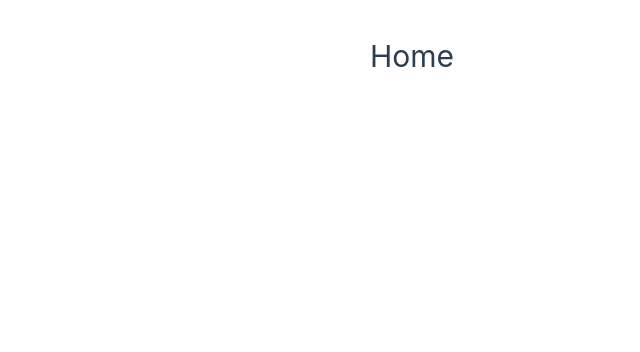
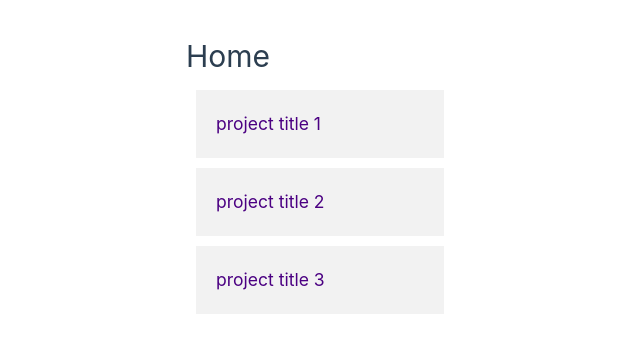
Before and after one commit to MadThura/project-planner, a Vue app: page / in a window 1280 px wide. Shown: the top 352 px of the page, without its empty margins (186-826 px from the left). Built offline with nearby package versions, Linux system fonts and the light colour scheme; data requests are answered from the project's data file.

Commit message:
fetch projects and show in home and singleproject component

```diff
--- /dev/null
+++ b/database/db.json
@@ -0,0 +1,19 @@
+{
+    "projects" : [
+        {
+            "id" : 1,
+            "title" : "project title 1",
+            "detail" : "project detail 1"
+        },
+        {
+            "id" : 2,
+            "title" : "project title 2",
+            "detail" : "project detail 2"
+        },
+        {
+            "id" : 3,
+            "title" : "project title 3",
+            "detail" : "project detail 3"
+        }
+    ]
+}
--- a/package.json
+++ b/package.json
@@ -6,7 +6,8 @@
   "scripts": {
     "dev": "vite",
     "build": "vite build",
-    "preview": "vite preview"
+    "preview": "vite preview",
+    "json": "json-server --watch database/db.json"
   },
   "dependencies": {
     "vue": "^3.5.12",
--- a/src/assets/main.css
+++ b/src/assets/main.css
@@ -23,7 +23,7 @@
 
 @media (min-width: 1024px) {
   body {
-    display: flex;
+    /* display: flex; */
   }
 
   #app {
--- /dev/null
+++ b/src/components/SingleProject.vue
@@ -0,0 +1,34 @@
+<template>
+  <div class="project" @click="showDetail=!showDetail">
+    <h3>{{ project.title }}</h3>
+    <p v-if="showDetail">{{ project.detail }}</p>
+  </div>
+</template>
+
+<script>
+export default {
+  props: ['project'],
+  data() {
+    return {
+      showDetail: false
+    }
+  }
+}
+</script>
+
+<style>
+.project {
+  padding: 20px;
+  background-color: #f2f2f2;
+  cursor: pointer;
+  margin: 10px;
+}
+
+h3 {
+  color: indigo;
+}
+
+p {
+  color: #2c3e50;
+}
+</style>
--- a/src/views/HomeView.vue
+++ b/src/views/HomeView.vue
@@ -1,10 +1,34 @@
 <template>
   <div class="home">
     <h1>Home</h1>
+    <div v-for="project in projects" :key="project.id">
+      <SingleProject :project="project"></SingleProject>
+    </div>
   </div>
 </template>
 <script>
+import SingleProject from '@/components/SingleProject.vue';
 export default {
   name: 'Home',
+  components: {
+    SingleProject
+  },
+  data() {
+    return {
+      projects: []
+    }
+  },
+  mounted() {
+    fetch("http://127.0.0.1:3000/projects")
+      .then((response) => {
+        return response.json();
+      })
+      .then((datas) => {
+        this.projects = datas
+      })
+      .catch((err) => {
+
+      })
+  }
 }
 </script>
```
